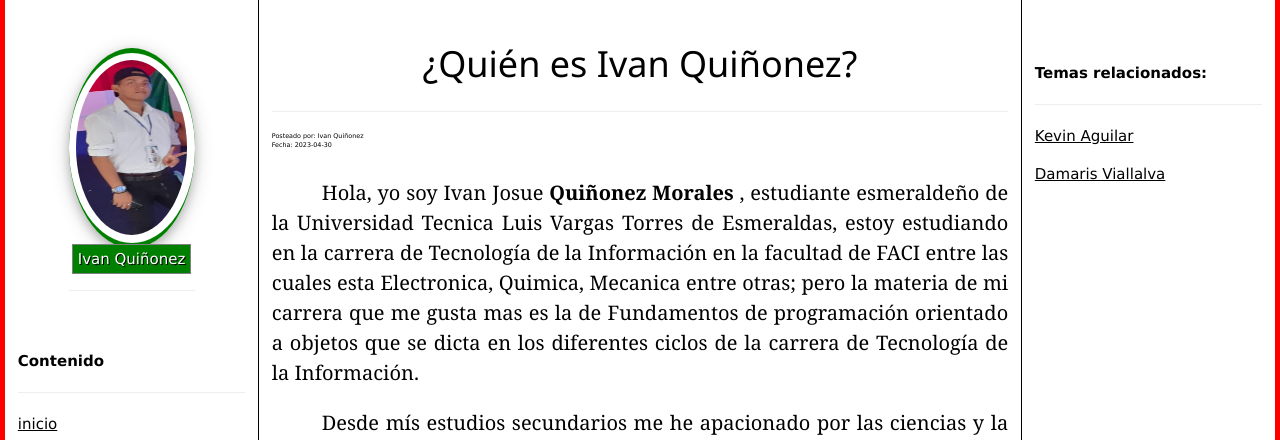
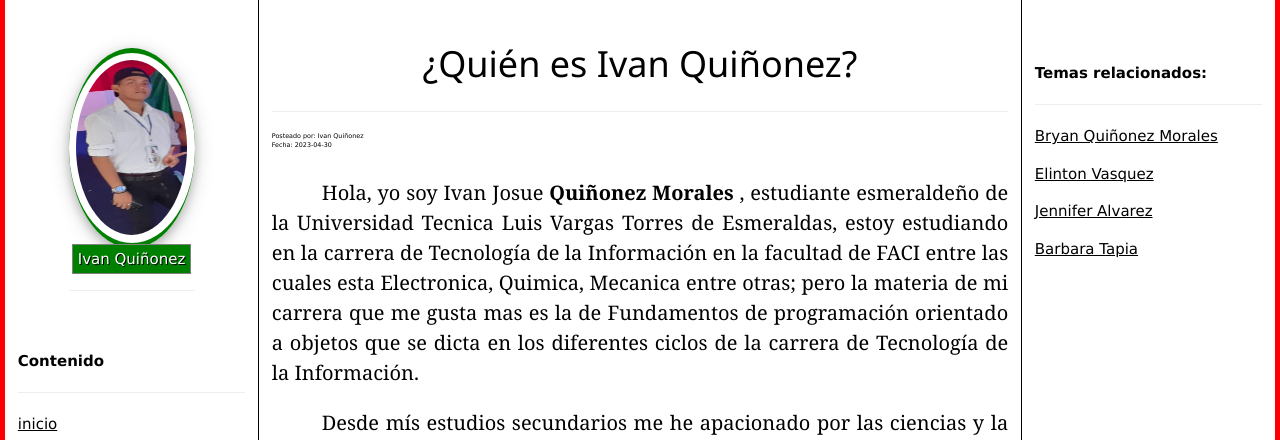
Before and after one commit to Ren1818/Prueba, a PHP site: page / in a window 1280 px wide. Shown: the part 51-491 px from the top of the page. Run offline with PHP 8.4, Linux system fonts and the light colour scheme.

Commit message:
actualizacion 6

```diff
--- a/head.php
+++ b/head.php
@@ -10,8 +10,8 @@
 <head>
  <title> Educaysoft </title>
 <meta charset="utf-8"/>
-	<link href="images/favicon.ico" rel="shortcut icon" type="image/x-icon" />
-	<meta name="description" content="Biografía de Stalin Franciso" />
+	<link href="images/ivan.jpeg" rel="shortcut icon" type="image/x-icon" />
+	<meta name="Description" content="Biografía de Ivan Quiñonez" />
 
 	<meta property="og:image" content="https://highkickesmeraldas.com/FrancisStalin/images/fotoperfil.png" />
 	<meta property="og:image:width" content="100" />
--- a/index.php
+++ b/index.php
@@ -86,7 +86,7 @@ document.getElementById("elnombre").innerHTML="Ivan Quiñonez";
 
  document.getElementById("blog-indice").innerHTML="<p><b>Contenido</b></p><hr> <p><a href='#'>inicio</a></p><p><a href='#blog-seccion2'>Estudios</a></p><p><a href='#blog-seccion3'>Conocimiento informático</a></p><p><a href='#blog-seccion4'>Hooby</a></p>";
 
- document.getElementById("blog-relacionados").innerHTML="<p><b>Temas relacionados:</b></p><hr> <p><a href='eys-kevin.php'>Kevin Aguilar</a></p><p><a href='eys-damaris.php'>Damaris Viallalva</a></p> ";
+ document.getElementById("blog-relacionados").innerHTML="<p><b>Temas relacionados:</b></p><hr> <p><a href='https://congresoutlvte.org/QuinonezBryan/'>Bryan Quiñonez Morales</a></p><p><a href='https://congresoutlvte.org/VasquezElinton/'>Elinton Vasquez</a></p><p><a href='https://congresoutlvte.org/AlvarezJennifer/'>Jennifer Alvarez</a></p><p><a href='https://congresoutlvte.org/TapiaBarbara/'>Barbara Tapia</a></p>";
  </script>
 
 <?php
```
